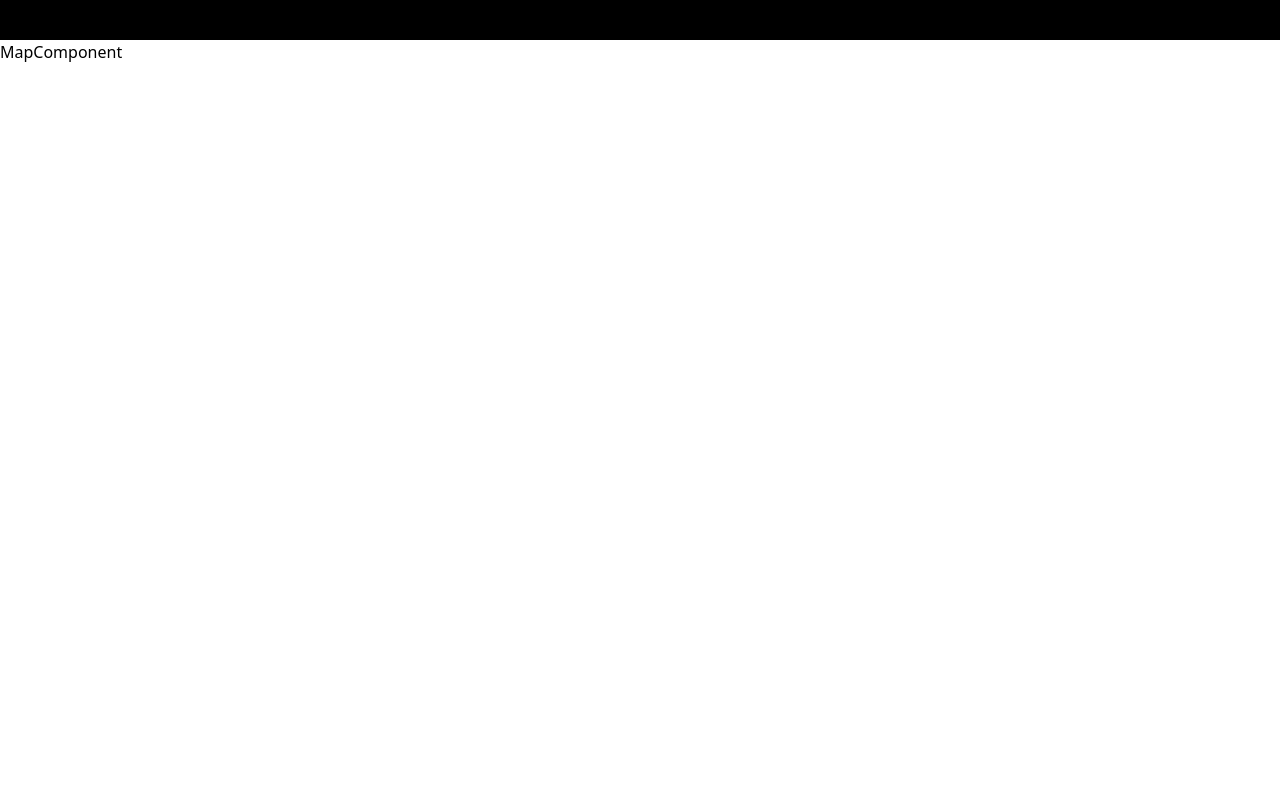
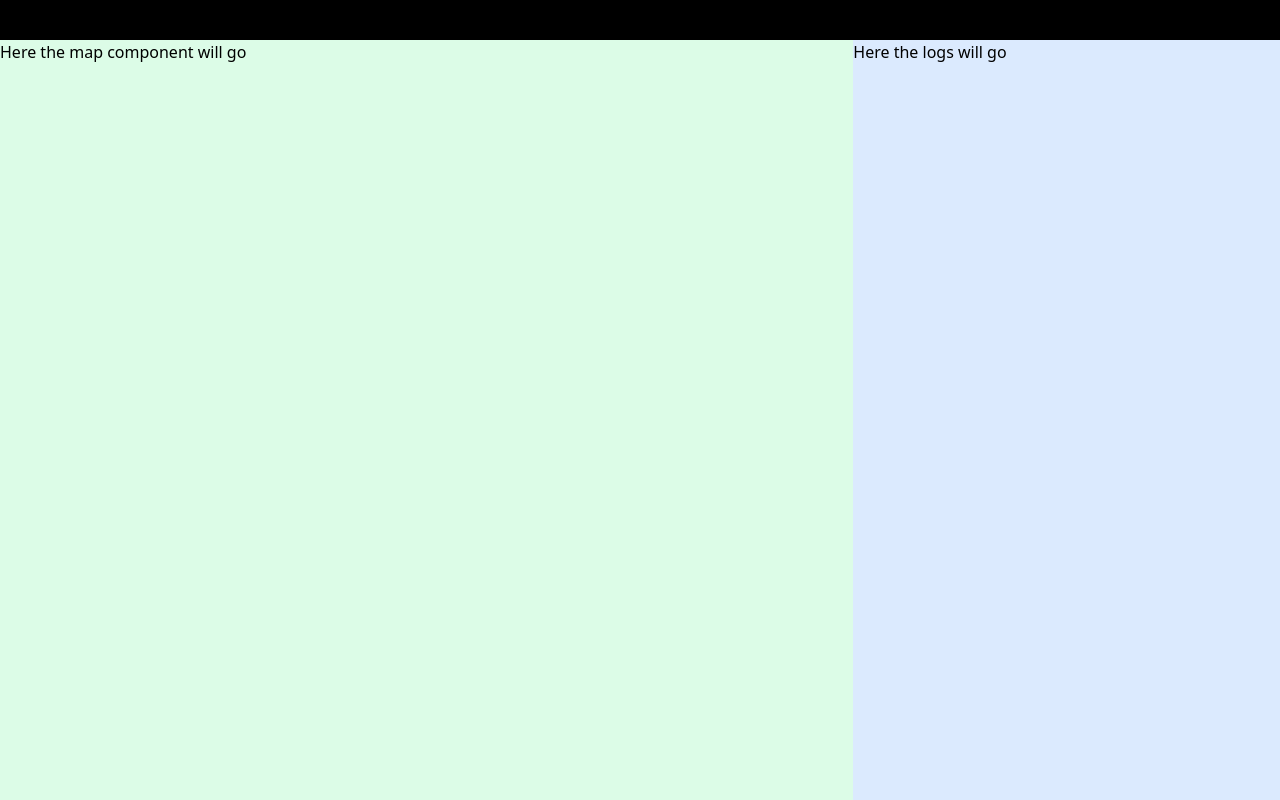
Before and after one commit to ZivHausler/Betteride-Admin-Panel, a Next.js app: page / in a window 1280 px wide. Built offline with nearby package versions, Linux system fonts and the light colour scheme.

Commit message:
maps and logs infrastructure

```diff
--- a/package.json
+++ b/package.json
@@ -9,6 +9,10 @@
     "lint": "next lint"
   },
   "dependencies": {
+    "axios": "^0.26.1",
+    "dashify": "^2.0.0",
+    "dotenv": "^16.0.0",
+    "firebase-admin": "^10.0.2",
     "next": "12.1.0",
     "react": "17.0.2",
     "react-dom": "17.0.2"
--- /dev/null
+++ b/pages/api/print_logs.js
@@ -0,0 +1,3 @@
+export default function handler(req, res) {
+    res.status(200).json({ name: 'John Doe' })
+  }
--- /dev/null
+++ b/pages/src/components/Logs.js
@@ -0,0 +1,18 @@
+import React, {useEffect, useState} from 'react'
+
+const Logs = () => {
+
+    const callLogs = () => {
+        fetch('http://localhost:3000/api/print_logs')
+        .then(response => response.json())
+        .then(response => console.log(response))
+    }
+
+  return (
+    <div className='w-1/3 h-full bg-blue-100 pt-10'>
+        <p>Here the logs will go</p>
+    </div>
+  )
+}
+
+export default Logs
--- /dev/null
+++ b/pages/src/components/Map.js
@@ -0,0 +1,11 @@
+import React from 'react'
+
+const Map = () => {
+    return (
+        <div className='w-2/3 pt-10 bg-green-100'>
+            <p>Here the map component will go</p>
+        </div>
+    )
+}
+
+export default Map
--- a/pages/src/components/MapComponent.js
+++ b/pages/src/components/MapComponent.js
@@ -1,8 +1,13 @@
 import React from 'react'
+import Map from './Map';
+import Logs from './Logs';
 
 const MapComponent = () => {
   return (
-    <div>MapComponent</div>
+    <div className='w-full flex h-full'>
+      <Map />
+      <Logs />
+    </div>
   )
 }
 
--- a/pages/src/components/NavBar.js
+++ b/pages/src/components/NavBar.js
@@ -2,7 +2,7 @@ import React from 'react'
 
 const NavBar = () => {
   return (
-    <div className='w-full bg-black'>
+    <div className='fixed w-full bg-black'>
       <p className='bg-black h-10 w-10 font-xl'>hi</p>
     </div>
   )
```
Also changed, not shown: utils/db/serviceAccountKey.json (added, +12 -0 lines), 2 other files (tests, documents, lock files or other folders).
